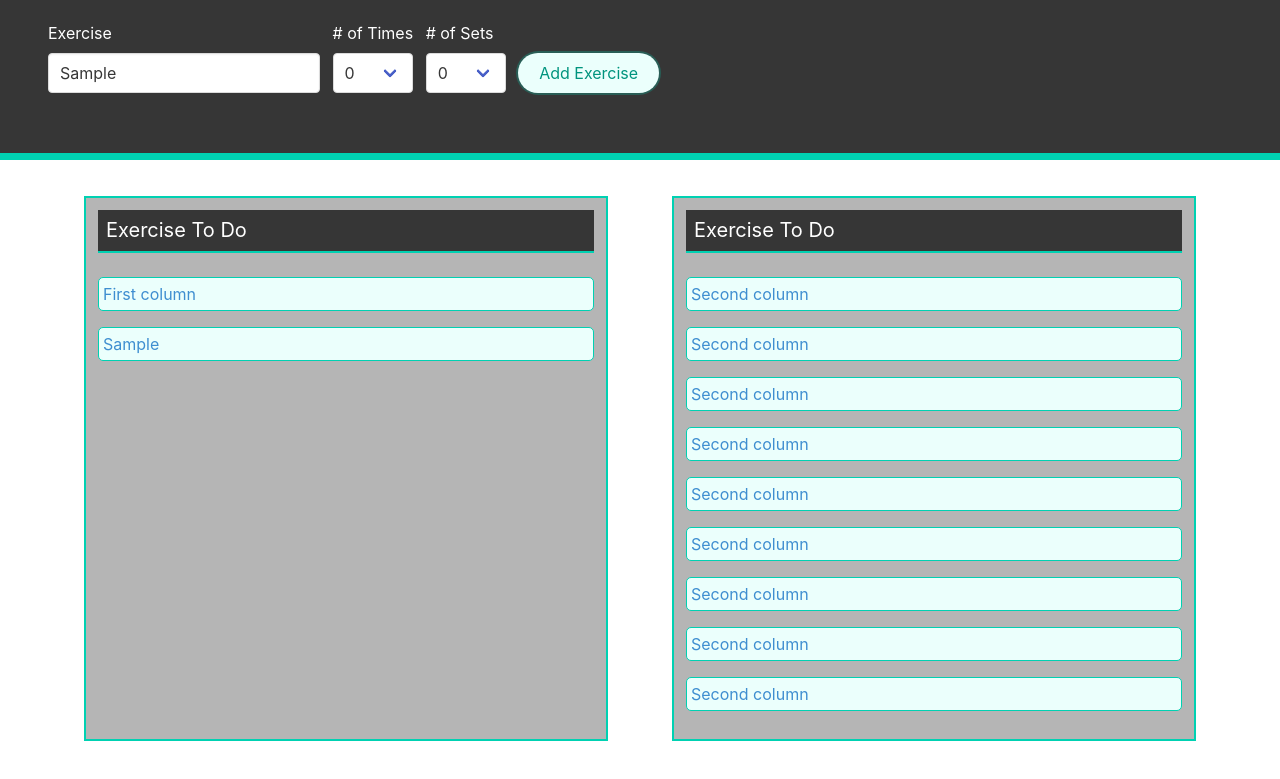
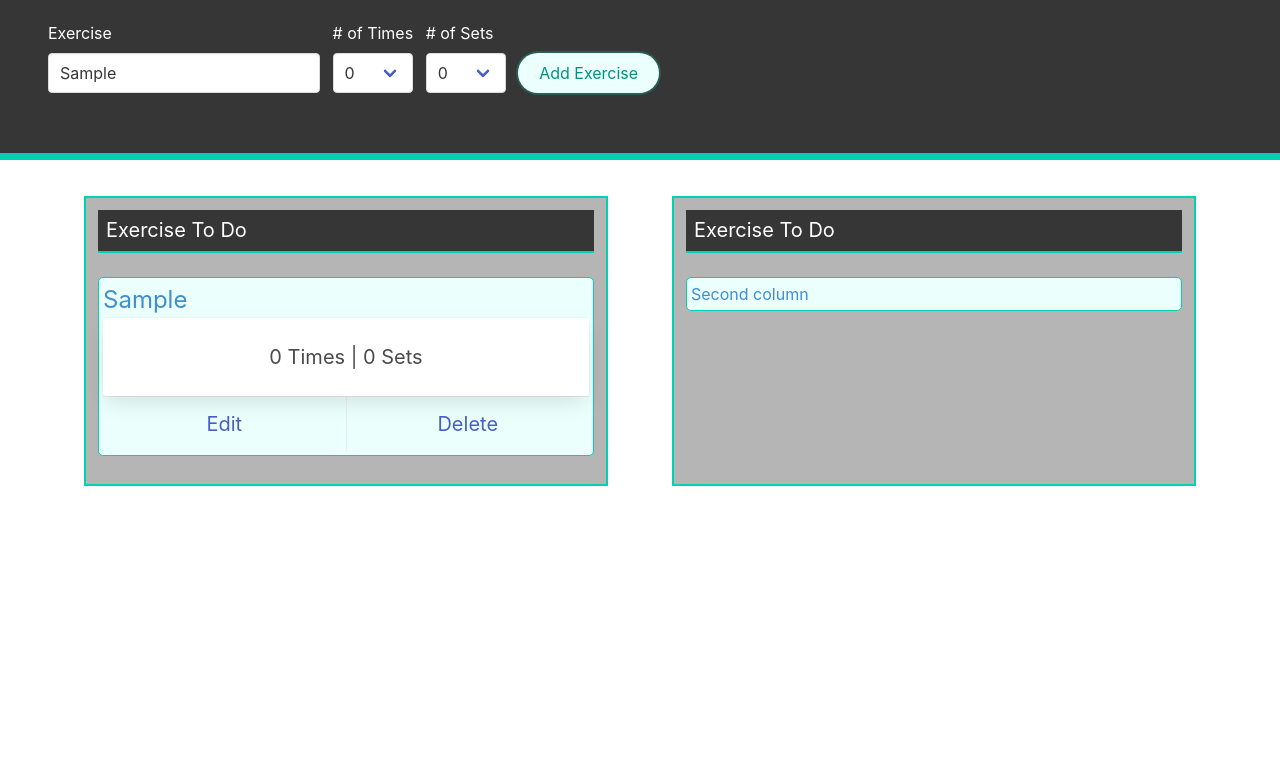
Before and after one commit to blopDev/Exercise-Tracker, a website: page index.html in a window 1280 px wide. Both pictures are taken after typing "Sample" into the empty fields and a click on the button "Add Exercise". Shown: the part 111-890 px from the top of the page. After the commit the page ends 800 px from the top, so only its background shows below. Drawn offline with Linux system fonts and the light colour scheme.

Commit message:
made a form handler function to handle all the response and it will call another function to create and get all the values. THen it will create a card with 2 buttons, edit and delete.

```diff
--- a/assets/js/script.js
+++ b/assets/js/script.js
@@ -1,9 +1,4 @@
-const addBtn = document.querySelector("button");
-const firstCol = document.querySelector("#first-column");
 let optionCont = document.getElementsByTagName("select");
-let exeInput = document.querySelector("input");
-
-let sets = document.querySelector(".sets");
 
 optionCont = Array.from(optionCont); //Array.from makes the array-like object (optionCont) into an actual Array
 
@@ -18,43 +13,31 @@ let createNums = () => {
 };
 createNums();
 
-optionCont.forEach((element) => {
-  element.addEventListener("change", (e) => {
-    let val = e.target.value;
-    console.log(val);
-  });
-});
+let exeInput = document.querySelector("input");
 
-sets.addEventListener("change", (e) => {
-  let val = e.target.value;
-  console.log(val);
-});
+let fromHandler = () => {
+  let numRegex = /\d/;
+  let inputVal = exeInput.value;
+  let numCheck = inputVal[inputVal.search(numRegex)];
 
-let createExercise = () => {
-  let numRegex = /\d/;
-  let test1 = exeInput.value;
-  let test2 = test1[test1.search(numRegex)];
-
-  const listItem = document.createElement("li");
-  const listPara = document.createElement("p");
-
-  listPara.className =
-    "exercise-task has-background-primary-light has-text-info p-1";
-
-  console.log(test2);
-
-  if (!exeInput.value || test2) {
+  if (!inputVal || numCheck) {
     alert("Please fill in the form. No numbers should be included!");
     return;
   } else {
-    listPara.textContent = exeInput.value;
-
-    listItem.appendChild(listPara);
-    firstCol.appendChild(listItem);
+    createExercise(inputVal);
   }
 };
 
+const firstCol = document.querySelector("#first-column");
+let sets = document.querySelector(".sets");
+let times = document.querySelector(".times");
 
-
-
-addBtn.addEventListener("click", createExercise);
+let createExercise = (inputVal) => {
+  const listItem = document.createElement("li");
+  listItem.className =
+    "exercise-task has-background-primary-light has-text-info is-size-4 p-1";
+  listItem.innerHTML = `${inputVal}<div class="card is-size-5"><div class="card-content has-text-centered"><p>${times.value} Times | ${sets.value} Sets</p></div></div><footer class="card-footer is-size-5"><a class="edit-exercise card-footer-item">Edit</a><a class="delete-exercise card-footer-item">Delete</a></footer>`;
+  firstCol.appendChild(listItem);
+};
+const addBtn = document.querySelector("button");
+addBtn.addEventListener("click", fromHandler);
--- a/index.html
+++ b/index.html
@@ -40,7 +40,7 @@
                 >
                 <div class="control">
                   <div class="select">
-                    <select class="scroll-style"></select>
+                    <select class="scroll-style times"></select>
                   </div>
                 </div>
               </div>
@@ -79,13 +79,6 @@
                 Exercise To Do
               </h2>
               <ul id="first-column">
-                <li>
-                  <p
-                    class="exercise-task has-background-primary-light has-text-info p-1"
-                  >
-                    First column
-                  </p>
-                </li>
               </ul>
             </div>
             <div class="column column-container has-background-grey-light">
@@ -95,68 +88,10 @@
                 Exercise To Do
               </h2>
               <ul>
-                <li>
-                  <p
-                    class="exercise-task has-background-primary-light has-text-info p-1"
-                  >
-                    Second column
-                  </p>
-                </li>
-                <li>
-                  <p
-                    class="exercise-task has-background-primary-light has-text-info p-1"
-                  >
-                    Second column
-                  </p>
-                </li>
-                <li>
-                  <p
-                    class="exercise-task has-background-primary-light has-text-info p-1"
-                  >
-                    Second column
-                  </p>
-                </li>
-                <li>
-                  <p
-                    class="exercise-task has-background-primary-light has-text-info p-1"
-                  >
-                    Second column
-                  </p>
-                </li>
-                <li>
-                  <p
-                    class="exercise-task has-background-primary-light has-text-info p-1"
-                  >
-                    Second column
-                  </p>
-                </li>
-                <li>
-                  <p
-                    class="exercise-task has-background-primary-light has-text-info p-1"
-                  >
-                    Second column
-                  </p>
-                </li>
-                <li>
-                  <p
-                    class="exercise-task has-background-primary-light has-text-info p-1"
-                  >
-                    Second column
-                  </p>
-                </li>
-                <li>
-                  <p
-                    class="exercise-task has-background-primary-light has-text-info p-1"
-                  >
-                    Second column
-                  </p>
-                </li>
-                <li>
-                  <p
-                    class="exercise-task has-background-primary-light has-text-info p-1"
-                  >
-                    Second column
-                  </p>
+                <li
+                  class="exercise-task has-background-primary-light has-text-info p-1"
+                >
+                  <p>Second column</p>
                 </li>
               </ul>
             </div>
```
